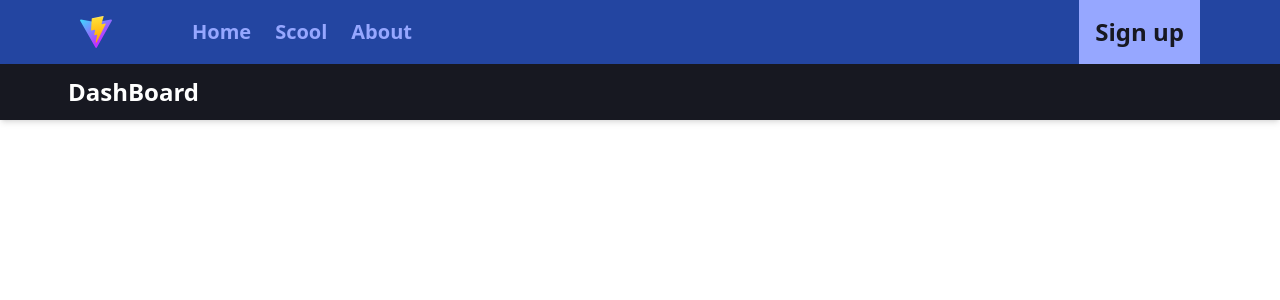
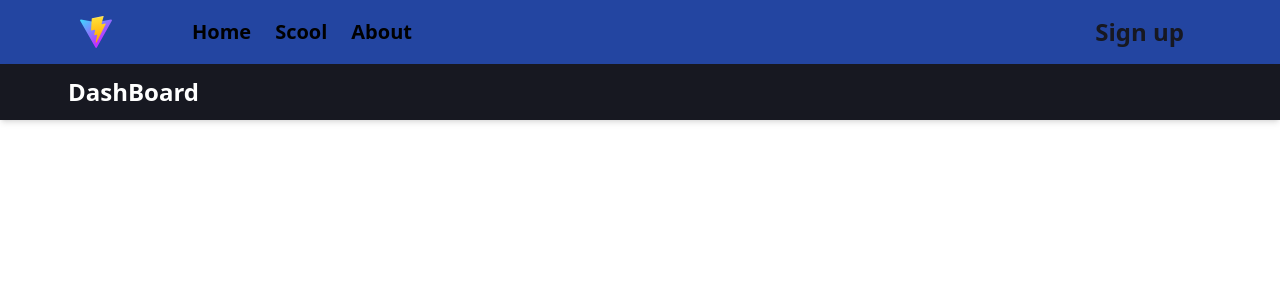
Before and after one commit to rovertnet/open_source, a React (Vite) app: page / in a window 1280 px wide. Shown: the top 300 px of the page. Built offline with nearby package versions, Linux system fonts and the light colour scheme.

Commit message:
install flowbit

```diff
--- a/package.json
+++ b/package.json
@@ -11,6 +11,8 @@
   },
   "dependencies": {
     "axios": "^1.6.8",
+    "flowbite": "^2.3.0",
+    "flowbite-react": "^0.7.6",
     "react": "^18.2.0",
     "react-dom": "^18.2.0",
     "react-icons": "^5.0.1"
--- a/tailwind.config.js
+++ b/tailwind.config.js
@@ -24,5 +24,5 @@ export default {
       blanc: "#fafcfc",
     },
   },
-  plugins: [],
+  plugins: [require("flowbite/plugin")],
 };
```
Also changed, not shown: 1 other file (tests, documents, lock files or other folders).
